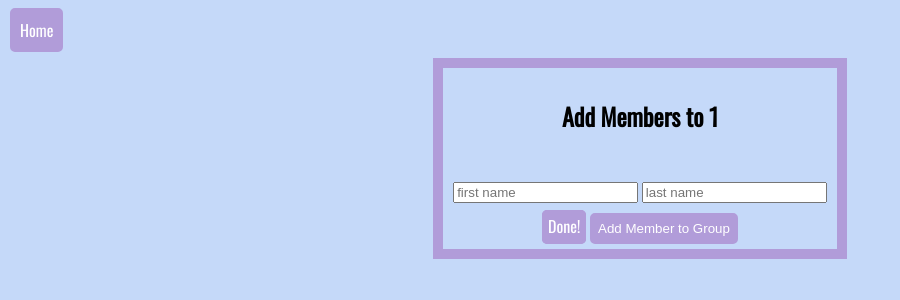
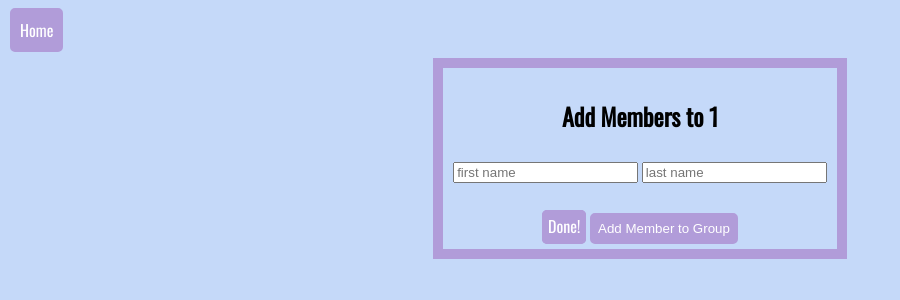
Before and after one commit to al4991/DatabaseProject, a Flask app: page /addMember/1 in a window 1280 px wide. Shown: the top 300 px of the page, without its empty margins (0-900 px from the left). Run offline with Flask 2, Linux system fonts and the light colour scheme; the visitor is signed in with stand-in values (Sample User, id 1).

Commit message:
fixing css

```diff
--- a/static/css/newGroup.css
+++ b/static/css/newGroup.css
@@ -65,7 +65,8 @@ a#Home02:hover{
 	border-top:1px solid white;
 }
 
-input#nameInput {
+input#nameInputFname,
+input#nameInputLname {
 	position: relative;
 	top:-20px;
 }
```
